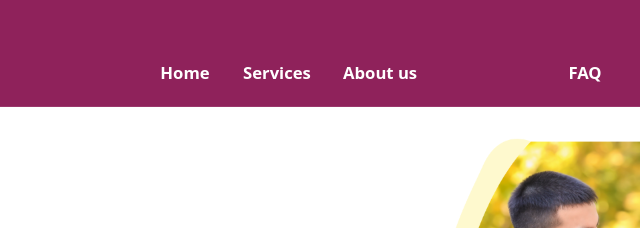
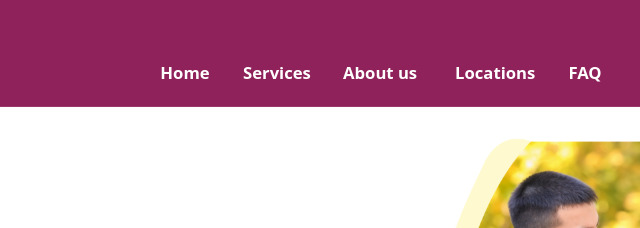
Before and after one commit to LokeshPrudhvi/Livepeace, a plain HTML site: page index.html in a window 1280 px wide. Shown: the top 228 px of the page, 357-997 px from the left. Drawn offline with Linux system fonts and the light colour scheme.

Commit message:
Add files via upload

```diff
--- a/index.html
+++ b/index.html
@@ -822,6 +822,12 @@
 		<span>FAQ</span>
 	</div>
 	</a>
+	</a>
+	<a href="locations.html">
+	<div id="Locations">
+		<span>Locations</span>
+	</div>
+	</a>
 	<img id="LOGO_png" src="Assets\Images\LOGO_png.png" srcset="Assets\Images\LOGO_png.png 1x, Assets\Images\LOGO_png@2x.png 2x">
 
 	<img id="LOGO_png_hu" src="Assets\Images\LOGO_png_hu.png" srcset="Assets\Images\LOGO_png_hu.png 1x, Assets\Images\LOGO_png_hu@2x.png 2x">
```
